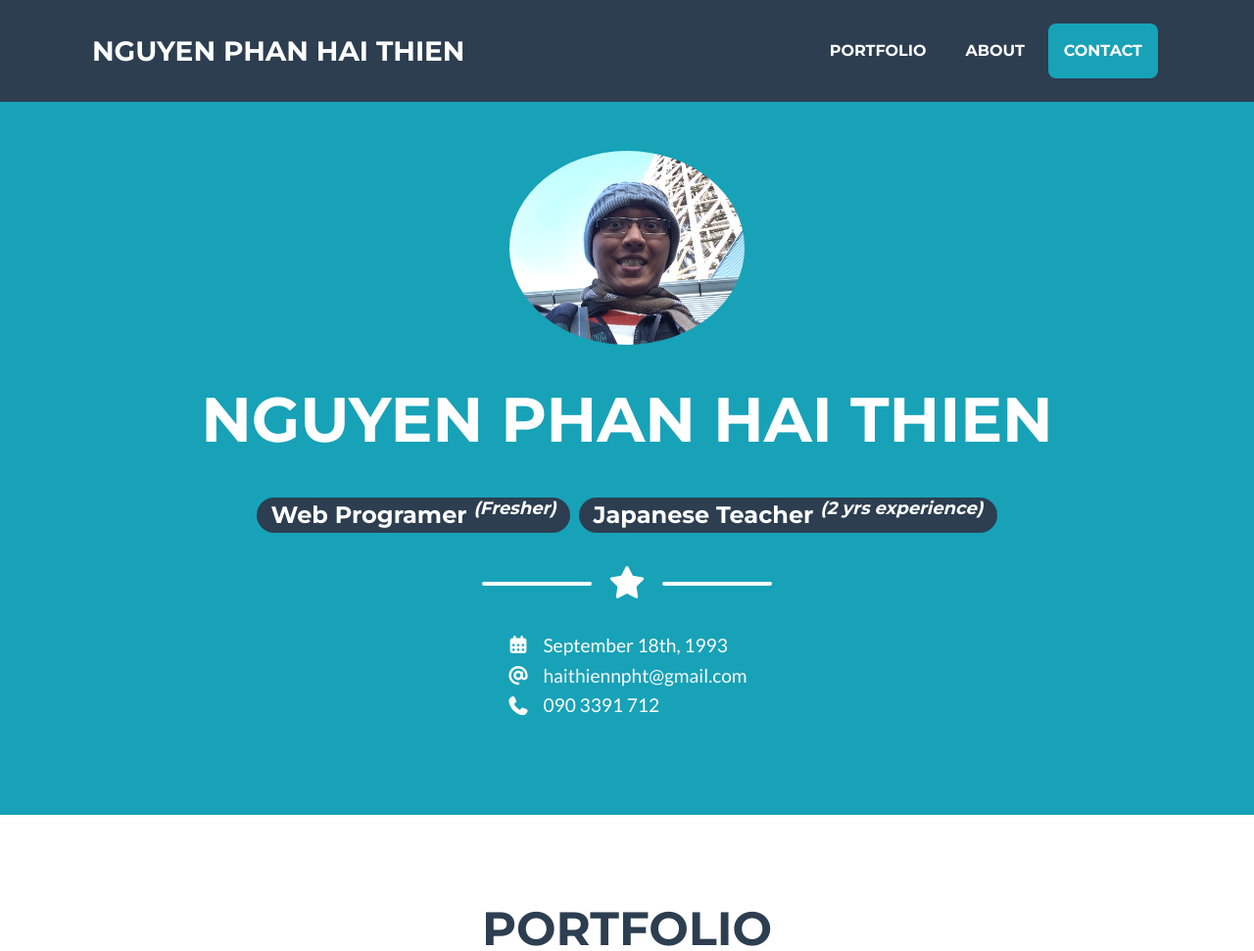
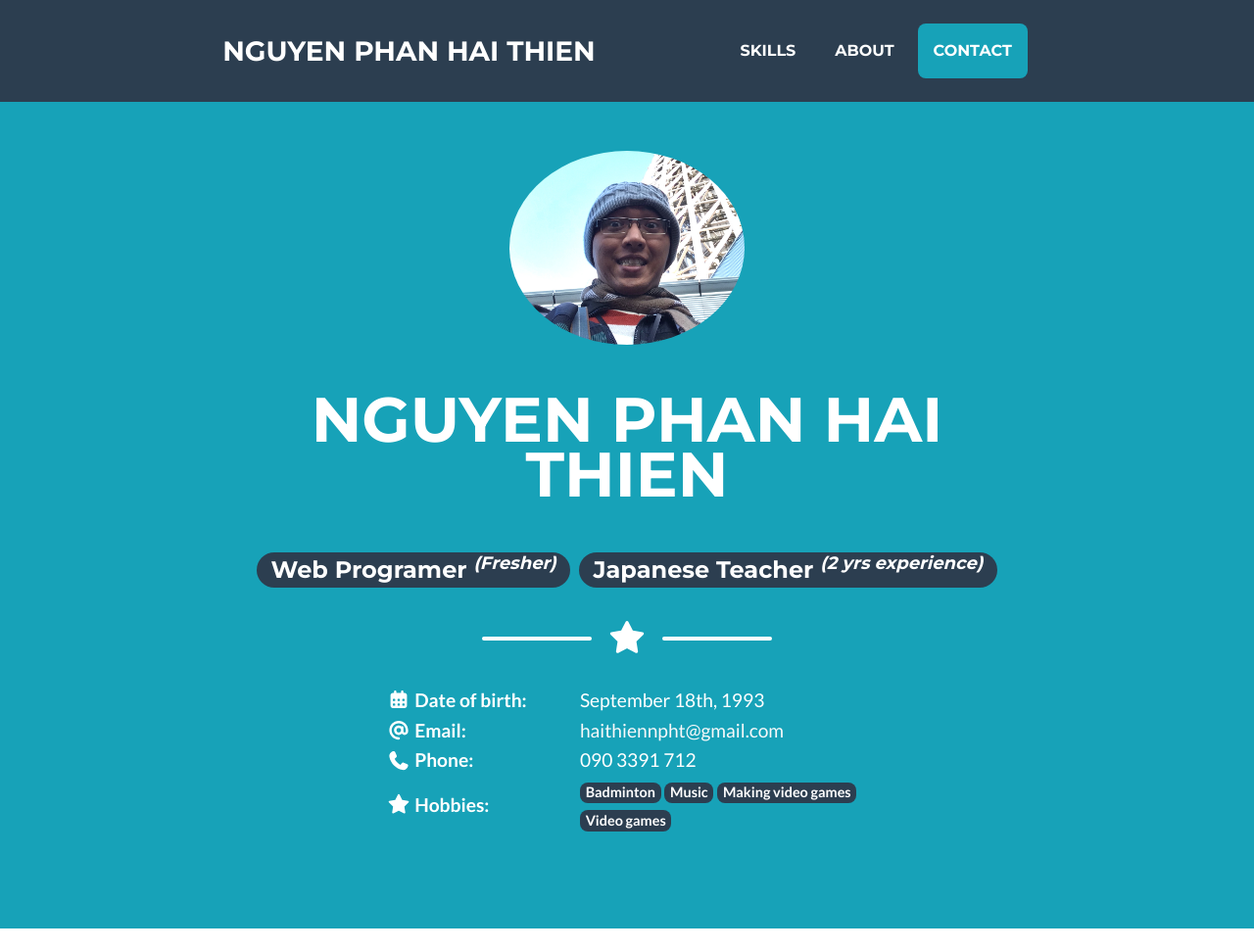
Before and after one commit to haithienht/HaiThienCV, a plain HTML site: page index.html in a window 1280 px wide. Shown: the top 971 px of the page at 98% size. Drawn offline with nearby package versions, Linux system fonts and the light colour scheme.

Commit message:
Update index.html

```diff
--- a/index.html
+++ b/index.html
@@ -52,6 +52,25 @@
 
             .cv-info {
                 font-size: larger;
+                font-weight: normal;
+            }
+
+            @media (min-width: 576px) {
+                table.cv-info {
+                    max-width: 90%;
+                }
+            }
+
+            @media (min-width: 992px) {
+                .container {
+                    max-width: 70%;
+                }
+            }
+
+            @media (min-width: 1400px) {
+                table.cv-info {
+                    max-width: 60%;
+                }
             }
         </style>
     </head>
@@ -69,7 +88,7 @@
                     <ul class="navbar-nav ml-auto">
                         <li class="nav-item mx-0 mx-lg-1"><a
                                 class="nav-link py-3 px-0 px-lg-3 rounded js-scroll-trigger"
-                                href="#portfolio">Portfolio</a></li>
+                                href="#skills">Skills</a></li>
                         <li class="nav-item mx-0 mx-lg-1"><a
                                 class="nav-link py-3 px-0 px-lg-3 rounded js-scroll-trigger" href="#about">About</a>
                         </li>
@@ -104,24 +123,33 @@
                 <div class="container">
                     <table class="mr-auto ml-auto cv-info text-left">
                         <tr>
-                            <td width="15%"><i class="fas fa-calendar-alt"></i></td>
-                            <td>September 18th, 1993</td>
+                            <td width="40%"><b><i class="fas fa-calendar-alt"></i> Date of birth:</b></td>
+                            <td width="60%">September 18th, 1993</td>
                         </tr>
                         <tr>
-                            <td><i class="fas fa-at"></i></td>
+                            <td><b><i class="fas fa-at"></i> Email:</b></td>
                             <td><a href="mailto:haithiennpht@gmail.com" class="text-light">haithiennpht@gmail.com</a>
                             </td>
                         </tr>
                         <tr>
-                            <td><i class="fas fa-phone"></i></td>
+                            <td><b><i class="fas fa-phone"></i> Phone:</b></td>
                             <td>090 3391 712</td>
+                        </tr>
+                        <tr>
+                            <td><b><i class="fas fa-star"></i> Hobbies:</b></td>
+                            <td>
+                                <span class="badge badge-secondary">Badminton</span>
+                                <span class="badge badge-secondary">Music</span>
+                                <span class="badge badge-secondary">Making video games</span>
+                                <span class="badge badge-secondary">Video games</span>
+                            </td>
                         </tr>
                     </table>
                 </div>
             </div>
         </header>
         <!-- Portfolio Section-->
-        <section class="page-section portfolio" id="portfolio">
+        <section class="page-section portfolio" id="skills">
             <div class="container">
                 <!-- Portfolio Section Heading-->
                 <h2 class="page-section-heading text-center text-uppercase text-secondary mb-0">Portfolio</h2>
```
